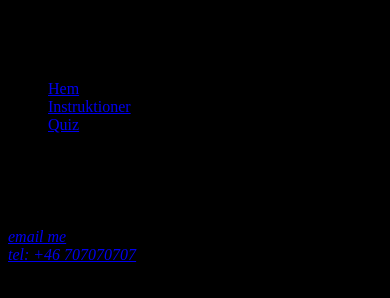
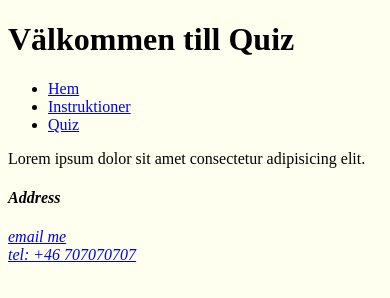
Before and after one commit to Saltkatt/Quiz, a plain HTML site: page index.html in a window 390 px wide. Drawn offline with Linux system fonts and the light colour scheme.

Commit message:
Add style.css

```diff
--- a/style.css
+++ b/style.css
@@ -1,8 +1,10 @@
-
+body{
+  --myColor1:ivory;
+}
 @media screen and (max-width: 600px) {
     body {
         width: 100%;
-        background-color: black;
+        background-color:var(--myColor1);
     }
     footer>div {
         display: block;
@@ -76,4 +78,5 @@
 
     /* Correct or incorrect */
 
+
 }
```
